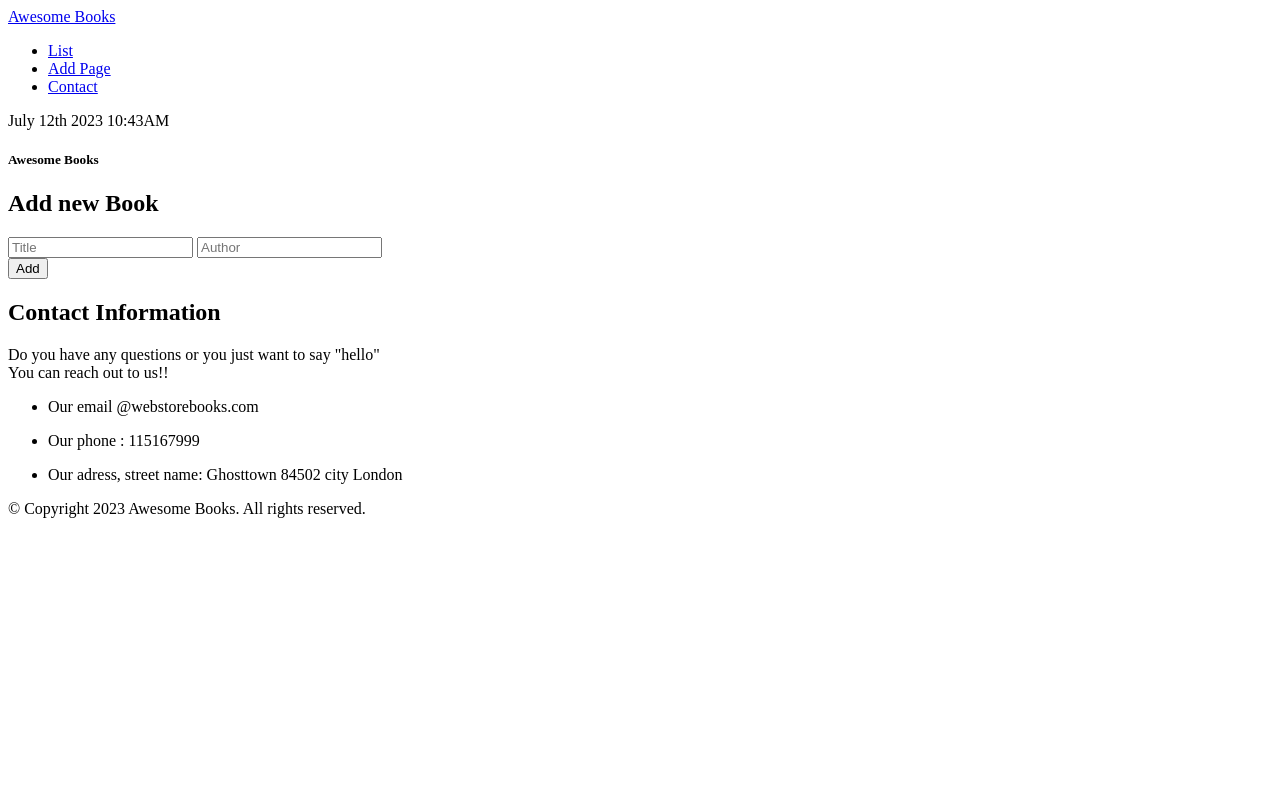
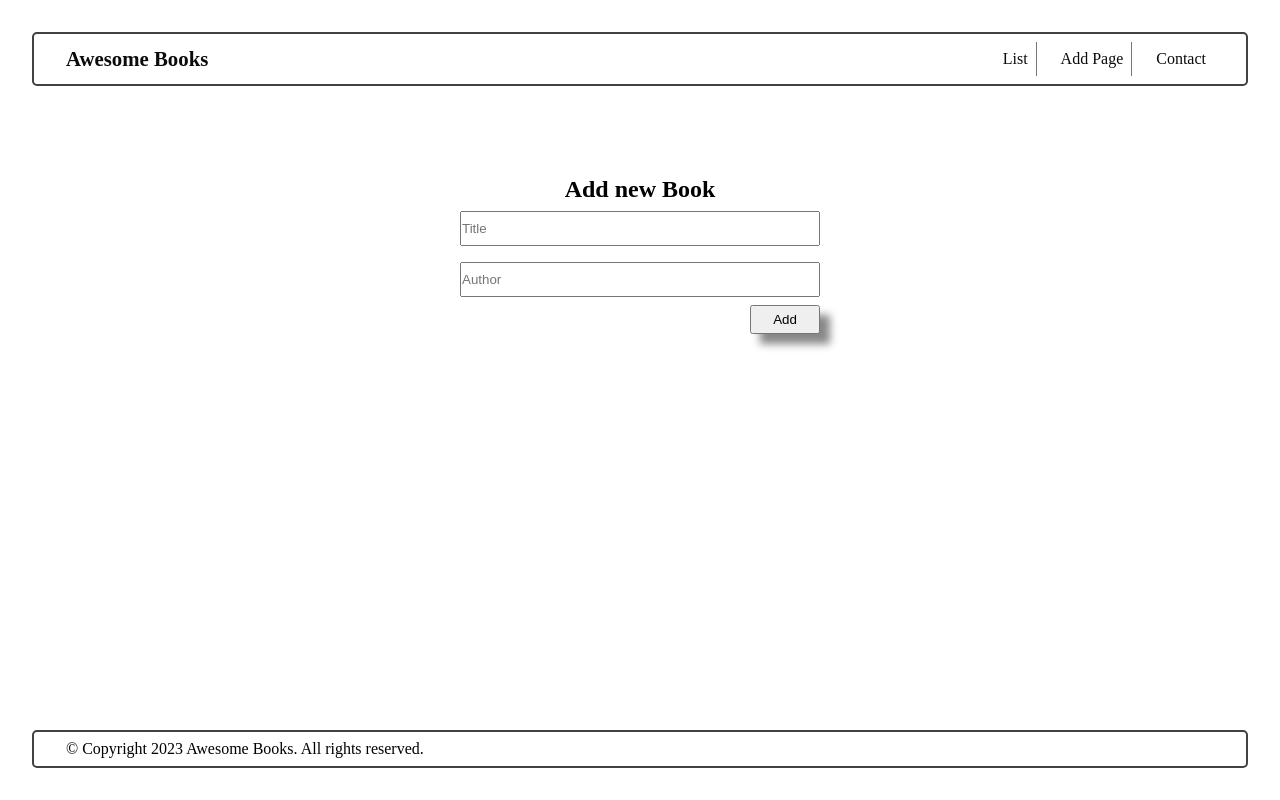
Before and after one commit to Bettenoch/Awesome-Book-Refractor, a website with bundled scripts: page index.html in a window 1280 px wide. Built offline with nearby package versions, Linux system fonts and the light colour scheme.

Commit message:
add styles to page elements

```diff
--- a/index.css
+++ b/index.css
@@ -0,0 +1,246 @@
+* {
+    margin: 0;
+    padding: 0;
+    list-style: none;
+    text-decoration: none;
+    box-sizing: border-box;
+  }
+
+  .main-container {
+    position: relative;
+    min-height: 100vh;
+  }
+
+  /* <==========Header Section ===========> */
+
+  header {
+    display: flex;
+    flex-direction: column;
+    width: 100vw;
+    padding: 2rem;
+    gap: 1rem;
+    position: fixed;
+  }
+
+  .header-container {
+    width: 100%;
+    display: flex;
+    align-items: center;
+    justify-content: space-between;
+    padding: 0.5rem 2rem;
+    border: 2px solid rgb(67, 64, 64);
+    border-radius: 5px;
+  }
+
+  .logo a {
+    color: rgb(11, 11, 11);
+    font-size: 1.3rem;
+    font-weight: 600;
+  }
+
+  .navLinks li a {
+    color: rgb(11, 11, 11);
+  }
+
+  .logo a:hover {
+    color: blue;
+  }
+
+  .navLinks {
+    text-decoration: none;
+    list-style: none;
+    display: flex;
+    gap: 1rem;
+  }
+
+  .navLinks li {
+    padding: 0.5rem;
+  }
+
+  .contact-details li {
+    list-style: circle;
+  }
+
+  .navLinks li:nth-child(1),
+  .navLinks li:nth-child(2) {
+    border-right: 1px solid rgb(121, 118, 118);
+  }
+
+  .date-time {
+    display: flex;
+    justify-content: flex-end;
+  }
+
+  /* <==========Header End ===========> */
+
+  .books-container {
+    display: flex;
+    align-items: center;
+    justify-content: center;
+    padding-top: 6rem;
+  }
+
+  .book-collections {
+    display: flex;
+    flex-direction: column;
+    gap: 1.5rem;
+    align-items: flex-start;
+    justify-content: center;
+    width: 100%;
+    padding: 2rem;
+  }
+
+  .book-collections h1 {
+    font-weight: 600;
+    font-size: 2.2rem;
+  }
+
+  .book-collections .heading {
+    text-align: center;
+  }
+
+  .books-content {
+    display: flex;
+    width: 100%;
+    justify-content: center;
+    align-items: center;
+    flex-direction: column;
+  }
+
+  .books-content-top {
+    width: 100%;
+    display: none;
+    flex-direction: column;
+    gap: 2rem;
+    padding-bottom: 4rem;
+  }
+
+  #bookList {
+    border: 2px solid black;
+    border-radius: 5px;
+    display: flex;
+    flex-direction: column;
+    width: 100%;
+    height: auto;
+  }
+
+  .book-details {
+    display: flex;
+    justify-content: space-between;
+    gap: 1rem;
+    padding: 0.5rem 1rem;
+  }
+
+  .form-container {
+    display: flex;
+    flex-direction: column;
+    justify-content: center;
+    align-items: center;
+    padding-top: 3rem;
+  }
+
+  form {
+    display: flex;
+    flex-direction: column;
+    gap: 0.5rem;
+  }
+
+  #addBookForm {
+    width: 360px;
+  }
+
+  #title {
+    height: 35px;
+  }
+
+  #author {
+    height: 35px;
+  }
+
+  .btn-holder {
+    display: flex;
+    align-items: flex-end;
+    justify-content: flex-end;
+  }
+
+  .remove-btn {
+    width: 70px;
+    padding: 5px;
+    box-shadow: 0 5px 10px 0 rgba(0, 0, 0, 0.5);
+  }
+
+  .form-btn {
+    width: 70px;
+    padding: 5px;
+    box-shadow: 10px 10px 8px #888;
+  }
+
+  #bookList .book-details:nth-child(odd) {
+    background: rgb(170, 165, 165);
+  }
+
+  /* <==========Contact Section ===========> */
+  .contact-container {
+    display: none;
+    flex-direction: column;
+    gap: 3rem;
+    align-items: center;
+  }
+
+  .contact-info {
+    display: flex;
+    flex-direction: column;
+    gap: 1rem;
+  }
+
+  .contact-details {
+    padding-left: 3rem;
+  }
+
+  /* <==========Footer Section ===========> */
+  .footer-container {
+    display: flex;
+    flex-direction: column;
+    width: 100vw;
+    padding: 2rem;
+    position: absolute;
+    bottom: 0;
+  }
+
+  footer {
+    width: 100%;
+    display: flex;
+    align-items: center;
+    justify-content: space-between;
+    padding: 0.5rem 2rem;
+    border: 2px solid rgb(67, 64, 64);
+    border-radius: 5px;
+  }
+
+  .clicked {
+    color: blue !important;
+  }
+
+  .clicked2 {
+    color: blue !important;
+  }
+
+  .clicked3 {
+    color: blue !important;
+  }
+
+  .more {
+    display: flex;
+  }
+
+  .less {
+    display: none;
+  }
+
+  .remove {
+    display: none;
+  }
+
+  .add {
+    display: flex;
+  }
--- a/index.html
+++ b/index.html
@@ -19,21 +19,21 @@
                     <li> <a href="#" id="Contact_Link">Contact</a></li>
                 </ul>
             </nav>
-            <article>
-                <span class="date-time">July 12th 2023 10:43AM</span>
+            <article class="date">
+                <span class="date-time"></span>
             </article>
         </header>
         <section class="books-container">
             <main class="book-collections">
                 <article class="books-content">
-                    <article class="books-content-top">
+                    <article class="books-content-top" id="book-list-content">
                         <div class="heading">
                             <h1>Awesome Books</h1>
                         </div>
 
-                        <div id="bookList">
+                        <ul id="bookList">
 
-                        </div>
+                        </ul>
                     </article>
 
                     <div class="form-container">
@@ -57,7 +57,7 @@
 
         <!-- Contact Section -->
 
-        <section class="contact-container">
+        <section class="contact-container" id="contact-holder">
             <article>
                 <h2>Contact Information</h2>
             </article>
```
